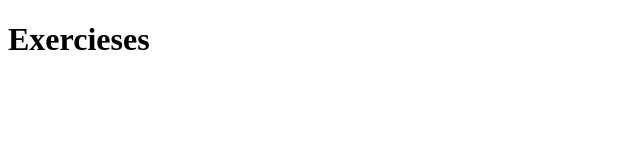
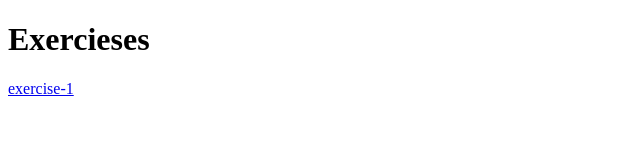
Before and after one commit to ShiyanZhu/ShiyanZhu.github.io, a plain HTML site: page exercises/index.html in a window 1280 px wide. Shown: the full height of the page, 0-640 px from the left. Drawn offline with Linux system fonts and the light colour scheme.

Commit message:
added exercise-1 link

```diff
--- a/exercises/index.html
+++ b/exercises/index.html
@@ -7,5 +7,6 @@
 </head>
 <body>
     <h1>Exercieses</h1>
+    <a href="exercise-1/index.html">exercise-1</a>
 </body>
 </html>
```
